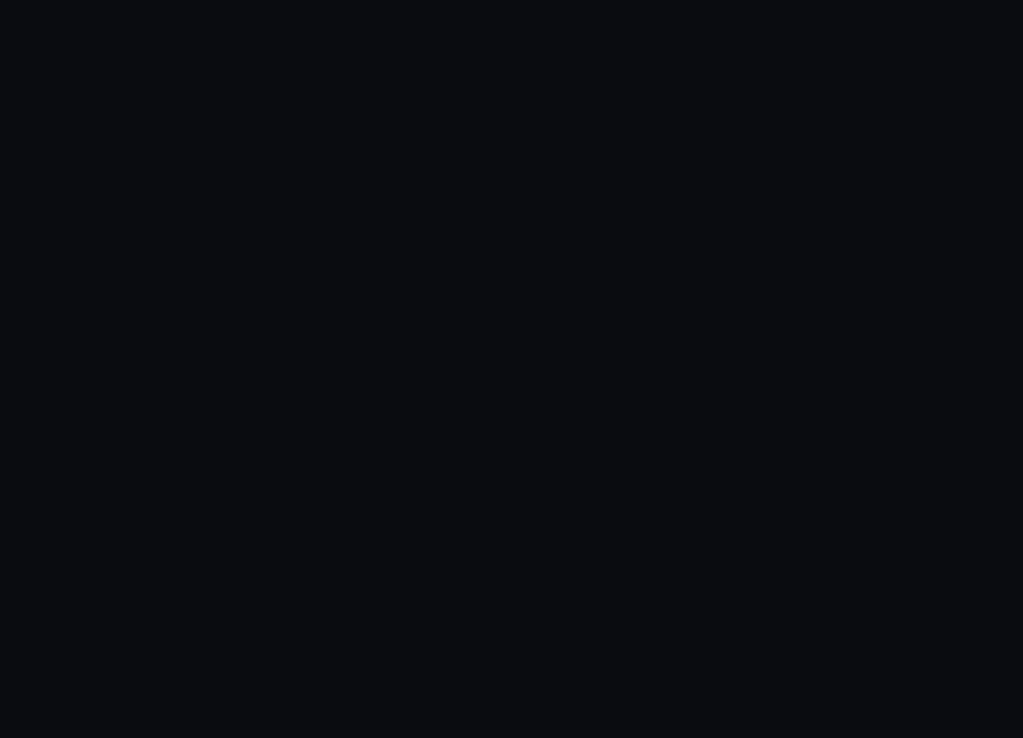
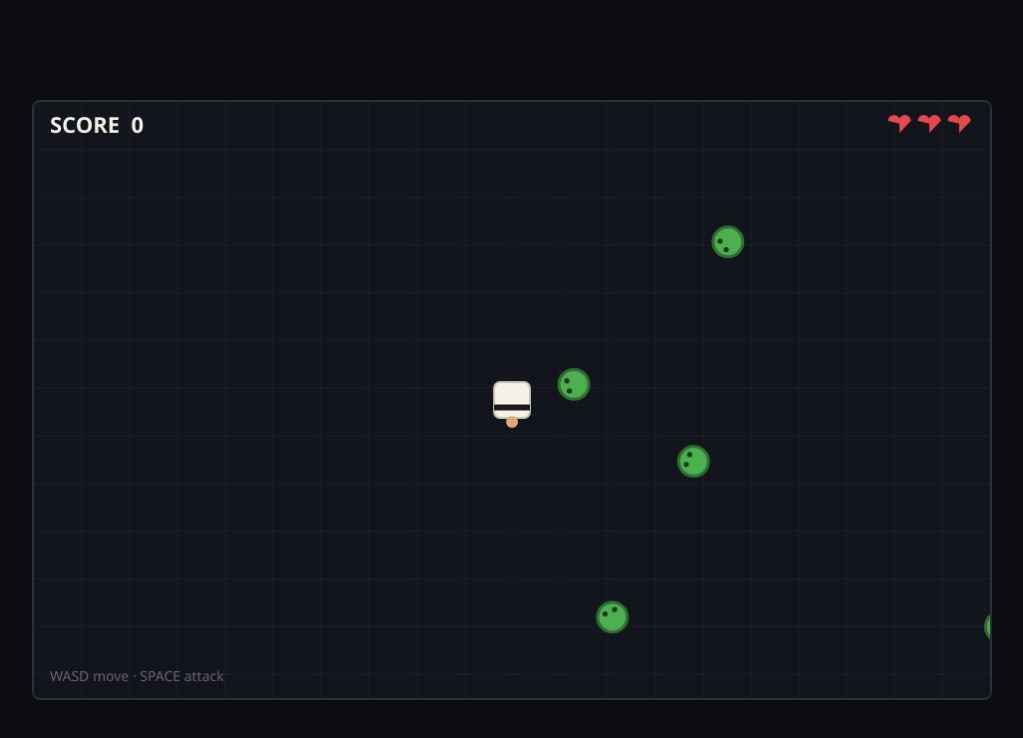
Before and after one commit to fourlhs/karate-zombie, a Next.js app: page / in a window 1280 px wide. Shown: the top 738 px of the page, without its empty margins (128-1151 px from the left). Built offline with nearby package versions, Linux system fonts and the light colour scheme.

Commit message:
feat: add Game component with rAF loop and wire it into the page
Co-Authored-By: Claude Fable 5 <noreply@anthropic.com>

```diff
--- a/app/page.tsx
+++ b/app/page.tsx
@@ -1,3 +1,9 @@
+import Game from "@/components/Game";
+
 export default function Home() {
-  return <main className="page" />;
+  return (
+    <main className="page">
+      <Game />
+    </main>
+  );
 }
--- /dev/null
+++ b/components/Game.tsx
@@ -0,0 +1,89 @@
+"use client";
+
+import { useCallback, useEffect, useRef, useState } from "react";
+import { MAX_DELTA, WORLD_HEIGHT, WORLD_WIDTH } from "@/game/constants";
+import { attachInput } from "@/game/input";
+import { render } from "@/game/render";
+import { createInitialState, createInputState } from "@/game/state";
+import type { GameState, InputState } from "@/game/types";
+import { update } from "@/game/update";
+
+export default function Game() {
+  const canvasRef = useRef<HTMLCanvasElement>(null);
+  const stateRef = useRef<GameState>(createInitialState());
+  const inputRef = useRef<InputState>(createInputState());
+  // Mirrors the transition into "gameover" so we only setState once, not per frame.
+  const gameOverReportedRef = useRef(false);
+
+  const [overlay, setOverlay] = useState<{ visible: boolean; score: number }>({
+    visible: false,
+    score: 0,
+  });
+
+  useEffect(() => {
+    const canvas = canvasRef.current;
+    if (!canvas) return;
+    const ctx = canvas.getContext("2d");
+    if (!ctx) return;
+
+    // Render at device resolution while keeping logical coordinates fixed.
+    const dpr = window.devicePixelRatio || 1;
+    canvas.width = WORLD_WIDTH * dpr;
+    canvas.height = WORLD_HEIGHT * dpr;
+    ctx.scale(dpr, dpr);
+
+    const detachInput = attachInput(inputRef.current);
+
+    let rafId = 0;
+    let last = performance.now();
+
+    const frame = (now: number) => {
+      const dt = Math.min((now - last) / 1000, MAX_DELTA);
+      last = now;
+
+      const state = stateRef.current;
+      update(state, inputRef.current, dt);
+      render(ctx, state);
+
+      if (state.status === "gameover" && !gameOverReportedRef.current) {
+        gameOverReportedRef.current = true;
+        setOverlay({ visible: true, score: state.score });
+      }
+
+      rafId = requestAnimationFrame(frame);
+    };
+    rafId = requestAnimationFrame(frame);
+
+    return () => {
+      cancelAnimationFrame(rafId);
+      detachInput();
+    };
+  }, []);
+
+  const restart = useCallback(() => {
+    stateRef.current = createInitialState();
+    gameOverReportedRef.current = false;
+    setOverlay({ visible: false, score: 0 });
+  }, []);
+
+  return (
+    <div className="game-frame">
+      <canvas
+        ref={canvasRef}
+        className="game-canvas"
+        aria-label="Karate Zombies game"
+      />
+      {overlay.visible && (
+        <div className="game-over">
+          <h1>GAME OVER</h1>
+          <p>
+            Final score: <strong>{overlay.score}</strong>
+          </p>
+          <button type="button" onClick={restart} autoFocus>
+            Restart
+          </button>
+        </div>
+      )}
+    </div>
+  );
+}
```
